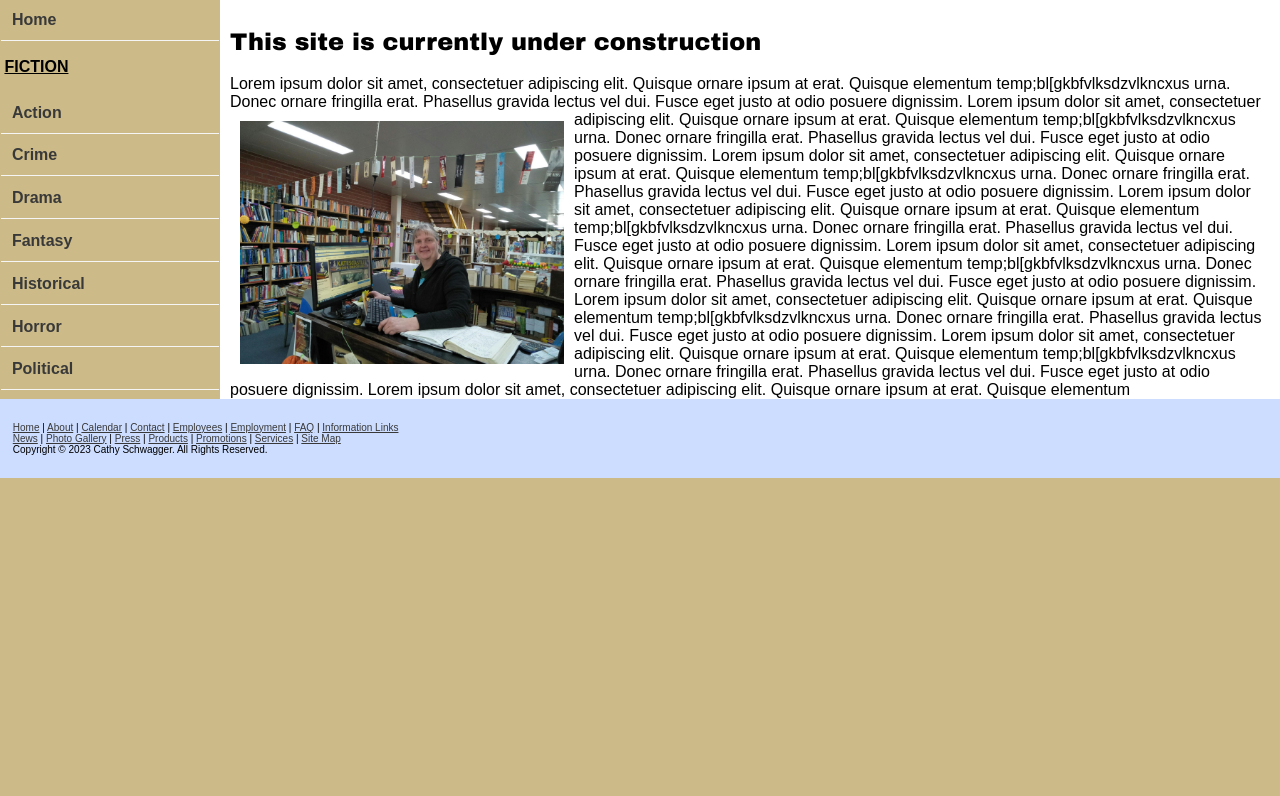
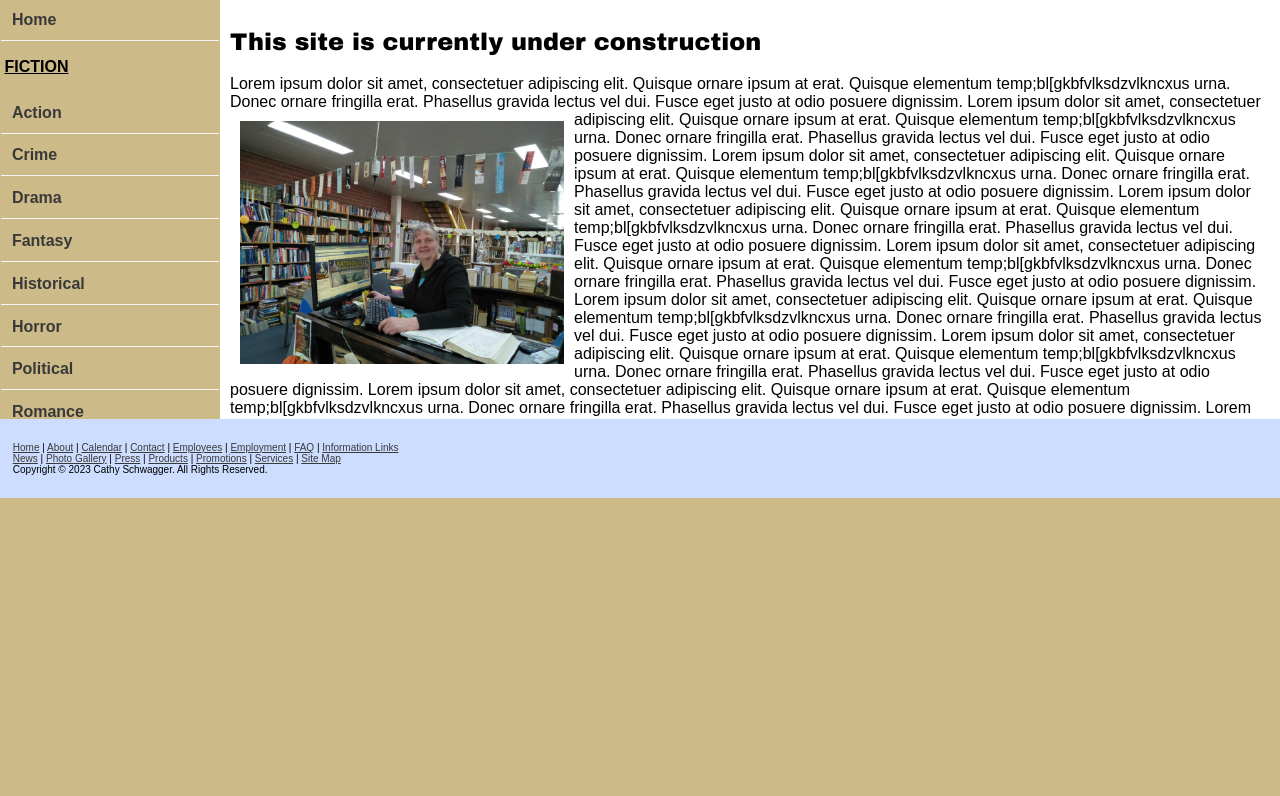
Before and after one commit to cathyschwager/cathyschwager.github.io, a PHP site: page / in a window 1280 px wide. Shown: the part 151-947 px from the top of the page. Run offline with PHP 8.4, Linux system fonts and the light colour scheme.

Commit message:
Add files via upload

```diff
--- a/KatescastleBookEmporium/styles/style2.css
+++ b/KatescastleBookEmporium/styles/style2.css
@@ -21,7 +21,7 @@ body {
 #page_content {
 	position: relative;
 	overflow: hidden;
-	height: 400px;
+	height: 420px;
 }
 #sidebar {
 	display:inline-block;
@@ -30,14 +30,14 @@ body {
 	width: 140px;
 	background-color: #cb8;
 	overflow-y: auto;
-	height: 400px;
+	height: 420px;
 	width: 220px;
 }
 #content {
 	margin-left: 140px;
 	padding: 10px;
 	background-color: #fff;
-	height: 450px;
+	height: 420px;
 	overflow: scroll;
 }
 #footer {
```
